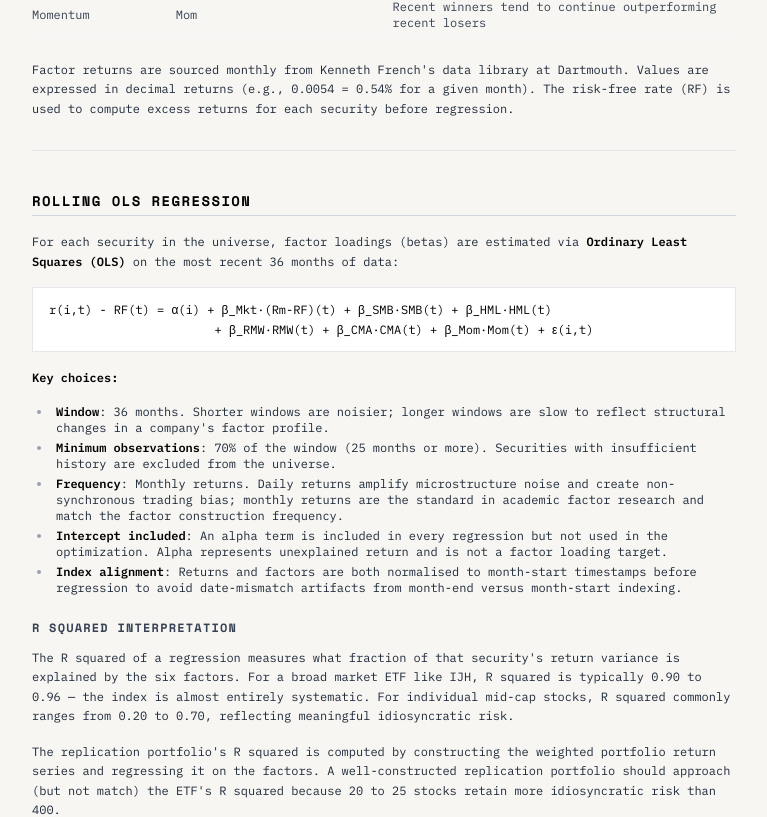
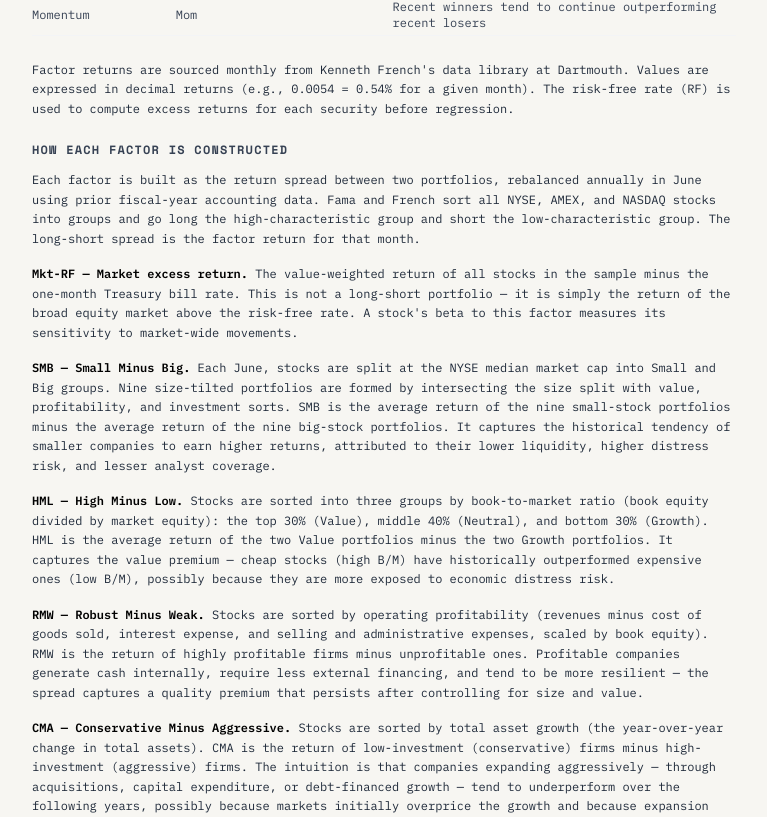
Before and after one commit to postagrarian/byproforma, a Next.js app in the folder web/: page /login in a window 1280 px wide. Shown: the part 3346-4163 px from the top of the page, without its empty margins (256-1023 px from the left). Built offline with nearby package versions, Linux system fonts and the light colour scheme.

Commit message:
Add in-sample caveat to stats; add factor construction detail to landing page

```diff
--- a/web/components/tilt/SavedTiltTab.tsx
+++ b/web/components/tilt/SavedTiltTab.tsx
@@ -118,6 +118,11 @@ export default function SavedTiltTab({ tilt, configs, onDelete }: Props) {
           </div>
 
           {/* Trailing statistics */}
+          {stats && (
+            <p className="font-plex-mono text-[9px] text-gray-400 uppercase tracking-widest mb-2">
+              Trailing {stats.n_months}mo · Constructed from same-period data — reflects in-sample fit, not forward performance
+            </p>
+          )}
           {stats ? (
             <div className="flex gap-8 font-plex-mono text-xs">
               {[
--- a/web/content/methodology.md
+++ b/web/content/methodology.md
@@ -96,6 +96,22 @@ The project uses the **Fama-French Five-Factor Model augmented with Momentum** (
 | Momentum | Mom | Recent winners tend to continue outperforming recent losers |
 
 Factor returns are sourced monthly from Kenneth French's data library at Dartmouth. Values are expressed in decimal returns (e.g., 0.0054 = 0.54% for a given month). The risk-free rate (RF) is used to compute excess returns for each security before regression.
+
+### How each factor is constructed
+
+Each factor is built as the return spread between two portfolios, rebalanced annually in June using prior fiscal-year accounting data. Fama and French sort all NYSE, AMEX, and NASDAQ stocks into groups and go long the high-characteristic group and short the low-characteristic group. The long-short spread is the factor return for that month.
+
+**Mkt-RF — Market excess return.** The value-weighted return of all stocks in the sample minus the one-month Treasury bill rate. This is not a long-short portfolio — it is simply the return of the broad equity market above the risk-free rate. A stock's beta to this factor measures its sensitivity to market-wide movements.
+
+**SMB — Small Minus Big.** Each June, stocks are split at the NYSE median market cap into Small and Big groups. Nine size-tilted portfolios are formed by intersecting the size split with value, profitability, and investment sorts. SMB is the average return of the nine small-stock portfolios minus the average return of the nine big-stock portfolios. It captures the historical tendency of smaller companies to earn higher returns, attributed to their lower liquidity, higher distress risk, and lesser analyst coverage.
+
+**HML — High Minus Low.** Stocks are sorted into three groups by book-to-market ratio (book equity divided by market equity): the top 30% (Value), middle 40% (Neutral), and bottom 30% (Growth). HML is the average return of the two Value portfolios minus the two Growth portfolios. It captures the value premium — cheap stocks (high B/M) have historically outperformed expensive ones (low B/M), possibly because they are more exposed to economic distress risk.
+
+**RMW — Robust Minus Weak.** Stocks are sorted by operating profitability (revenues minus cost of goods sold, interest expense, and selling and administrative expenses, scaled by book equity). RMW is the return of highly profitable firms minus unprofitable ones. Profitable companies generate cash internally, require less external financing, and tend to be more resilient — the spread captures a quality premium that persists after controlling for size and value.
+
+**CMA — Conservative Minus Aggressive.** Stocks are sorted by total asset growth (the year-over-year change in total assets). CMA is the return of low-investment (conservative) firms minus high-investment (aggressive) firms. The intuition is that companies expanding aggressively — through acquisitions, capital expenditure, or debt-financed growth — tend to underperform over the following years, possibly because markets initially overprice the growth and because expansion dilutes per-share value.
+
+**Momentum — Prior 12-1 month return.** Unlike the five Fama-French factors, Momentum is not from the original five-factor paper — it was established earlier by Jegadeesh and Titman (1993) and is sourced separately from French's data library. Stocks are sorted by their cumulative return over the prior 12 months, skipping the most recent month (to avoid short-term reversal). The factor is long the top 30% (recent winners) and short the bottom 30% (recent losers). Momentum is the most behaviorally-driven factor — it reflects the tendency of trends to persist over a 3–12 month horizon before eventually reversing.
 
 ---
 
```
